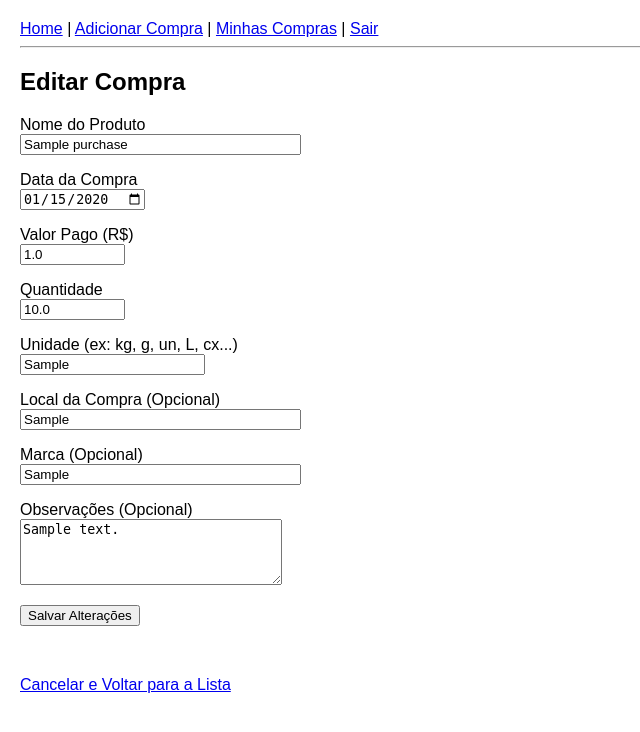
After one commit to FillipeBerssot/projeto_gestao_estoque, a Flask app: page /purchases/edit/1 in a window 1280 px wide. The commit adds this page. Shown: the top 732 px of the page, without its empty margins (0-640 px from the left). Run offline with Flask 3, Linux system fonts and the light colour scheme; a user stored in the database is signed in; tables that the repository leaves empty hold one stand-in row (values such as "Sample post").

Commit message:
Implementa funcionalidade de editar compras com formulario e rota

```diff
--- a/minha_app/purchases/routes.py
+++ b/minha_app/purchases/routes.py
@@ -70,3 +70,33 @@ def list_purchases():
                            pagination=pagination,
                            search_term=search_term,
                            filter_date_str=filter_date_str)
+
+@purchases_bp.route('/edit/<int:purchase_id>', methods=['GET', 'POST'])
+@login_required
+def edit_purchase(purchase_id):
+    purchase_to_edit = Purchase.query.get_or_404(purchase_id)
+
+    if purchase_to_edit.buyer != current_user:
+        flash('Operação não permitida. Você só pode editar suas próprias compras.', 'danger')
+        return redirect(url_for('purchases.list_purchases'))
+
+    form = PurchaseForm(obj=purchase_to_edit if request.method == 'GET' else None)
+
+    if form.validate_on_submit():
+        purchase_to_edit.product_name = form.product_name.data
+        purchase_to_edit.purchase_date = form.purchase_date.data
+        purchase_to_edit.value = form.value.data
+        purchase_to_edit.quantity = form.quantity.data
+        purchase_to_edit.unit = form.unit.data
+        purchase_to_edit.location = form.location.data
+        purchase_to_edit.brand = form.brand.data
+        purchase_to_edit.notes = form.notes.data
+
+        db.session.commit()
+        flash('Compra atualizada com sucesso!', 'success')
+        return redirect(url_for('purchases.list_purchases'))
+
+    return render_template('edit_purchase.html',
+                           title='Editar Compra',
+                           form=form,
+                           purchase_id=purchase_id)
--- /dev/null
+++ b/minha_app/templates/purchases/edit_purchase.html
@@ -0,0 +1,74 @@
+{% extends "base.html" %}
+
+{% block title %}{{ title }}{% endblock %}
+
+{% block content %}
+    <h2>{{ title }}</h2>
+
+    {# A action do formulário agora aponta para a rota de edição e inclui o purchase_id #}
+    <form method="POST" action="{{ url_for('purchases.edit_purchase', purchase_id=purchase_id) }}">
+      {{ form.hidden_tag() }} {# Proteção CSRF #}
+
+      {# Renderizando os campos do formulário (igual ao add_purchase.html) #}
+      <p>
+        {{ form.product_name.label }}<br>
+        {{ form.product_name(size=32, class="form-control") }}<br>
+        {% if form.product_name.errors %}
+          <ul class="errors">{% for error in form.product_name.errors %}<li><span style="color: red;">{{ error }}</span></li>{% endfor %}</ul>
+        {% endif %}
+      </p>
+      <p>
+        {{ form.purchase_date.label }}<br>
+        {{ form.purchase_date(class="form-control") }}<br>
+        {% if form.purchase_date.errors %}
+          <ul class="errors">{% for error in form.purchase_date.errors %}<li><span style="color: red;">{{ error }}</span></li>{% endfor %}</ul>
+        {% endif %}
+      </p>
+      <p>
+        {{ form.value.label }}<br>
+        {{ form.value(size=10, class="form-control") }}<br>
+        {% if form.value.errors %}
+          <ul class="errors">{% for error in form.value.errors %}<li><span style="color: red;">{{ error }}</span></li>{% endfor %}</ul>
+        {% endif %}
+      </p>
+      <p>
+        {{ form.quantity.label }}<br>
+        {{ form.quantity(size=10, class="form-control") }}<br>
+        {% if form.quantity.errors %}
+          <ul class="errors">{% for error in form.quantity.errors %}<li><span style="color: red;">{{ error }}</span></li>{% endfor %}</ul>
+        {% endif %}
+      </p>
+      <p>
+        {{ form.unit.label }}<br>
+        {{ form.unit(size=20, class="form-control") }}<br>
+        {% if form.unit.errors %}
+          <ul class="errors">{% for error in form.unit.errors %}<li><span style="color: red;">{{ error }}</span></li>{% endfor %}</ul>
+        {% endif %}
+      </p>
+      <p>
+        {{ form.location.label }}<br>
+        {{ form.location(size=32, class="form-control") }}<br>
+        {% if form.location.errors %}
+          <ul class="errors">{% for error in form.location.errors %}<li><span style="color: red;">{{ error }}</span></li>{% endfor %}</ul>
+        {% endif %}
+      </p>
+      <p>
+        {{ form.brand.label }}<br>
+        {{ form.brand(size=32, class="form-control") }}<br>
+        {% if form.brand.errors %}
+          <ul class="errors">{% for error in form.brand.errors %}<li><span style="color: red;">{{ error }}</span></li>{% endfor %}</ul>
+        {% endif %}
+      </p>
+      <p>
+        {{ form.notes.label }}<br>
+        {{ form.notes(rows=4, cols=30, class="form-control") }}<br>
+        {% if form.notes.errors %}
+          <ul class="errors">{% for error in form.notes.errors %}<li><span style="color: red;">{{ error }}</span></li>{% endfor %}</ul>
+        {% endif %}
+      </p>
+      {# Mudamos o texto do botão de submit #}
+      <p>{{ form.submit(value="Salvar Alterações", class="btn btn-primary") }}</p>
+    </form>
+    <br>
+    <p><a href="{{ url_for('purchases.list_purchases') }}">Cancelar e Voltar para a Lista</a></p>
+  {% endblock %}
--- a/minha_app/templates/purchases/list_purchases.html
+++ b/minha_app/templates/purchases/list_purchases.html
@@ -36,6 +36,7 @@
                 <th>Valor (R$)</th>
                 <th>Local</th>
                 <th>Observações</th>
+                <th>Ações</th>
             </tr>
         </thead>
 
@@ -50,12 +51,16 @@
                 <td>{{ "%.2f"|format (purchase.value) }}</td>
                 <td>{{ purchase.location if purchase.location else '-' }}</td>
                 <td>{{ purchase.notes if purchase.notes else '-' }}</td>
+                <td>
+                    <a href="{{ url_for('purchases.edit_purchase', purchase_id=purchase.id) }}">Editar</a>
+                </td>
             </tr>
             {% endfor %}
         </tbody>
     </table>
 
 {% else %}
+    <p>Nenhuma compra encontrada com os filtros atuais. {% if not search_term and filter_date_str %}<a href="{{ url_for('purchases.add_purchase') }}">Adicionar agora?</a>{% endif %}</p>
     <p>Você ainda não registrou nenhuma compra. <a href="{{ url_for('purchases.add_purchase') }}">Adicionar agora?</a></p>
 {% endif %}
 
```
